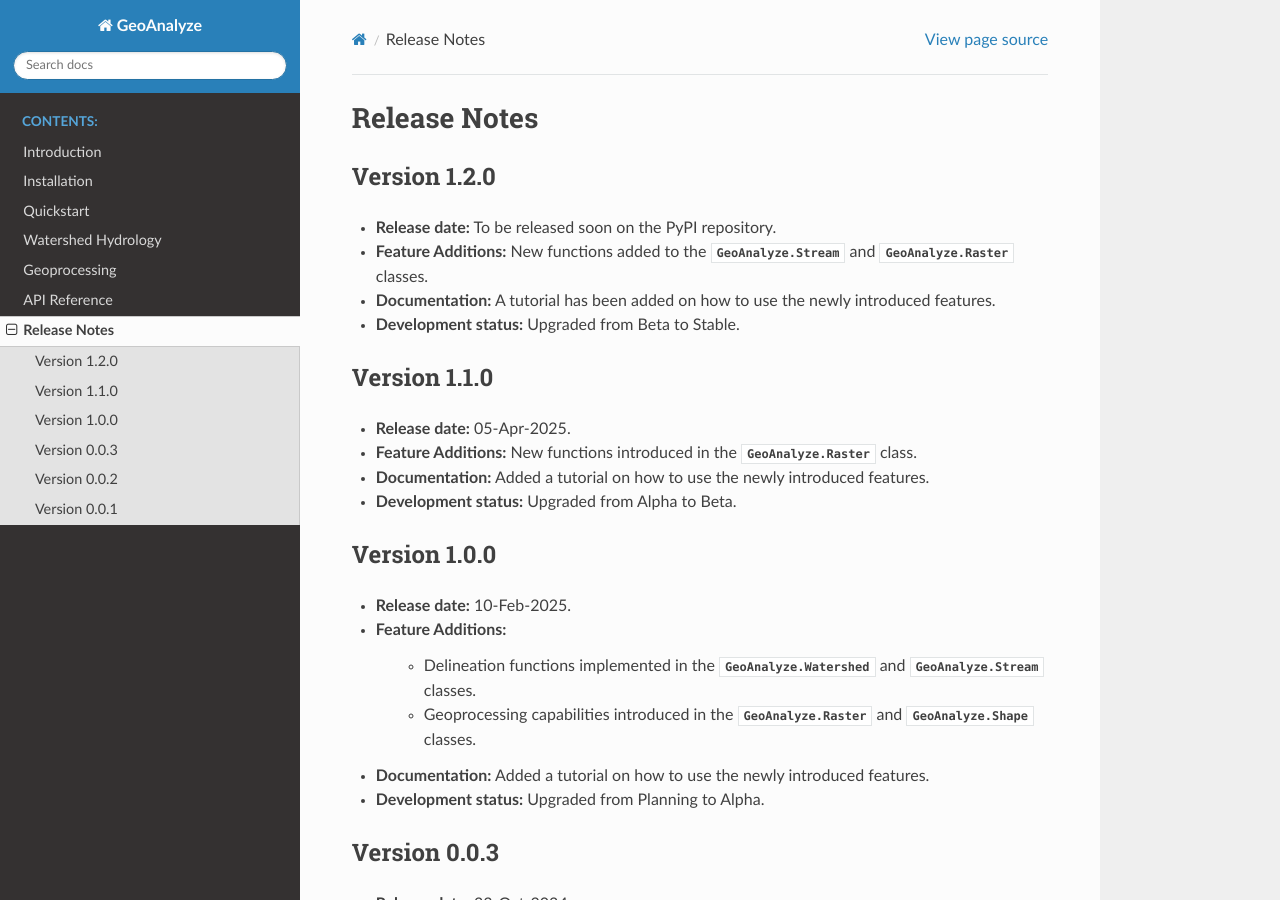
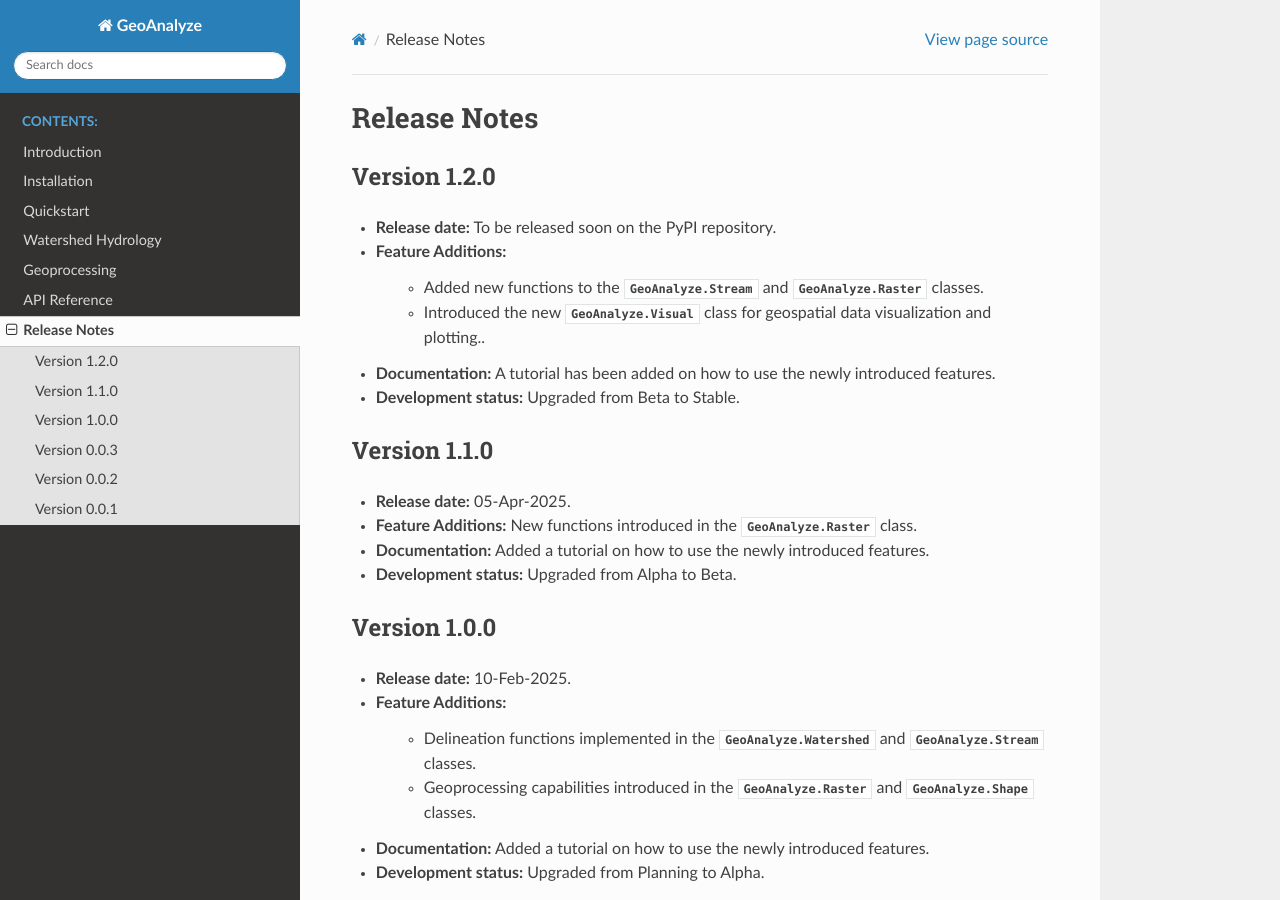
Before and after one commit to debpal/GeoAnalyze, a Sphinx documentation site: the page built from docs/changelog.rst, in a window 1280 px wide and 900 px high. Built offline with Sphinx 7.4.7 and the Read the Docs theme 3.1.0, drawn with Linux system fonts in a browser that asks for light colours.

Commit message:
update docs

```diff
--- a/docs/changelog.rst
+++ b/docs/changelog.rst
@@ -7,7 +7,10 @@ Version 1.2.0
 
 * **Release date:** To be released soon on the PyPI repository.
 
-* **Feature Additions:** New functions added to the :class:`GeoAnalyze.Stream` and :class:`GeoAnalyze.Raster` classes.
+* **Feature Additions:**
+
+    * Added new functions to the :class:`GeoAnalyze.Stream` and :class:`GeoAnalyze.Raster` classes.
+    * Introduced the new :class:`GeoAnalyze.Visual` class for geospatial data visualization and plotting..
 
 * **Documentation:** A tutorial has been added on how to use the newly introduced features.
 
```
